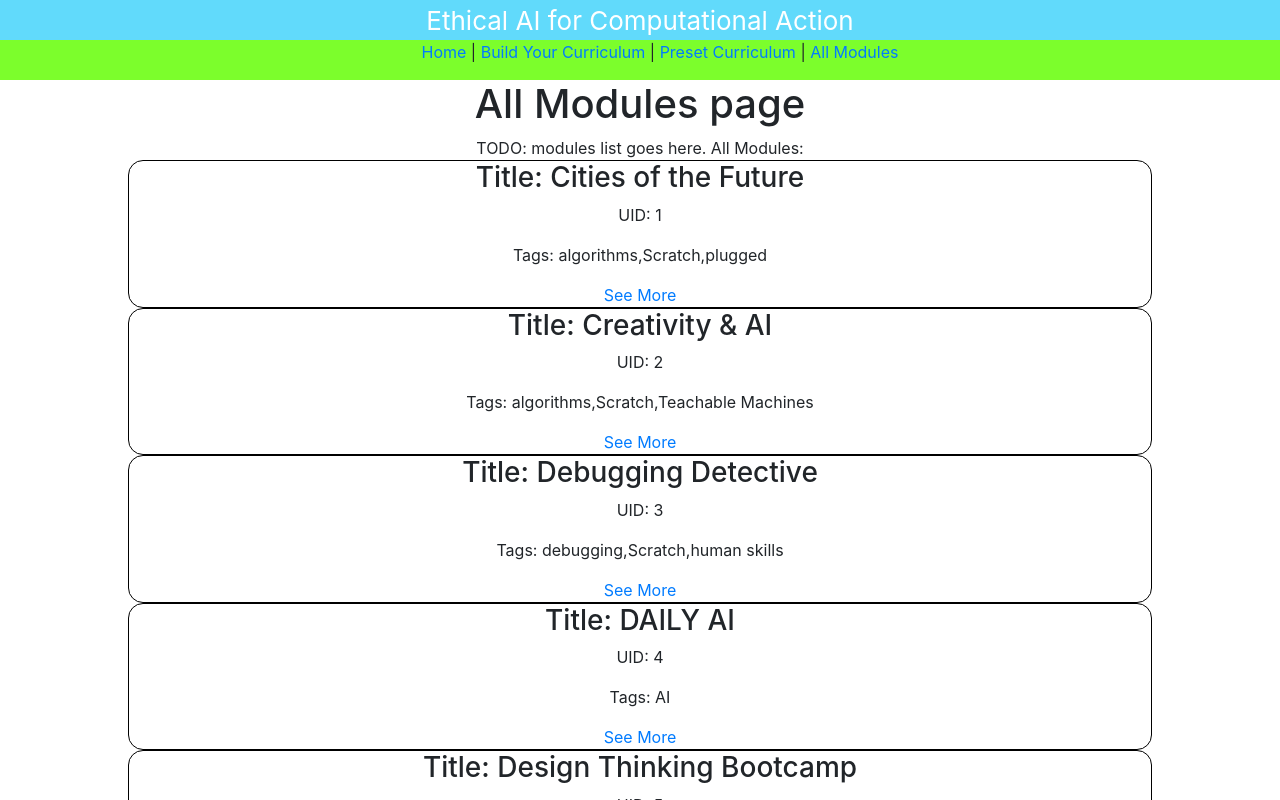
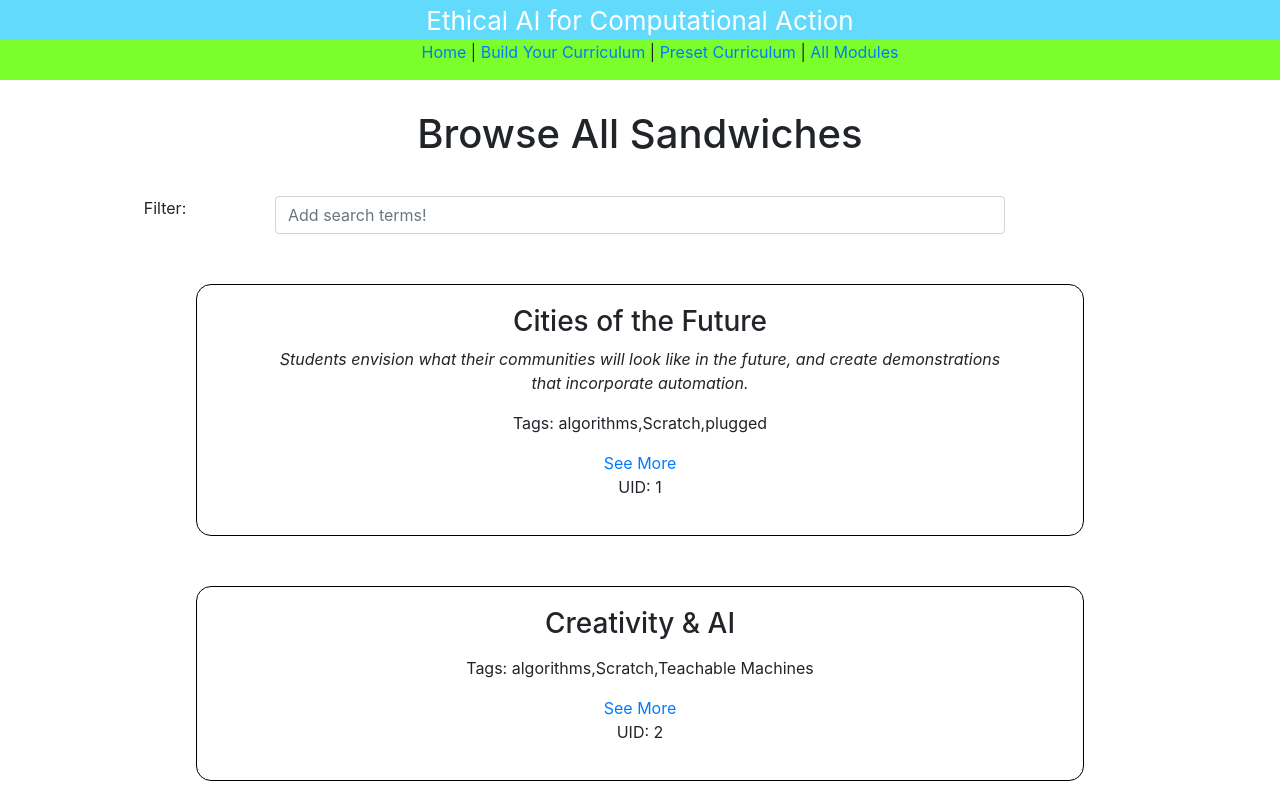
Before and after one commit to brandonwang15/meng-sandwich-app, a React (Create React App) app: page /all in a window 1280 px wide. Shown: the top 800 px of the page. Built offline with nearby package versions, Linux system fonts and the light colour scheme.

Commit message:
Add a search/filter bar to AllModules page. And minor UI improvements.
- Created FilterableSandwichContainer

```diff
--- a/src/components/App.js
+++ b/src/components/App.js
@@ -1,4 +1,5 @@
 import './App.css';
+import './../styles.css';
 import Sandwich from './modules/Sandwich';
 import Navbar from './modules/Navbar';
 import SandwichPage from './pages/SandwichPage';
@@ -39,14 +40,14 @@ function App() {
         {
           // TODO: generate Routes for each module page
           data.all_modules.map(module => {
-            return <Route path={"/sandwich/"+module.uid}>
+            return <Route key={module.uid} path={"/sandwich/"+module.uid}>
               <SandwichPage sandwich={module}/>
             </Route>
           })
         }
 
         <Route path="/">
-          <h1>404</h1>
+          <h1 class="Page-title">404</h1>
         </Route>
 
       </Switch>
--- a/src/components/modules/CurriculumBuilder.js
+++ b/src/components/modules/CurriculumBuilder.js
@@ -6,6 +6,7 @@ import PropTypes from 'prop-types';
 
 import data from "../../data/all_modules"
 import DraggableSandwich from "../modules/DraggableSandwich";
+import FilterableSandwichContainer from "../modules/FilterableSandwichContainer";
 
 const emptySandwich = {};
 
--- /dev/null
+++ b/src/components/modules/FilterableSandwichContainer.js
@@ -0,0 +1,98 @@
+import React, { Component } from "react";
+import DraggableSandwich from "./DraggableSandwich";
+import Sandwich from "./Sandwich";
+import PropTypes from 'prop-types';
+
+class FilterableSandwichContainer extends React.Component {
+    constructor(props) {
+        super(props);
+
+        this.onFilterTextChanged = this.onFilterTextChanged.bind(this);
+
+        this.state = {
+            sandwichIndicesToShow: [...Array(this.props.sandwichData.all_modules.length).keys()], // indices into sandwichData, indicating which sandwiches should be displayed
+        };
+
+
+
+    }
+
+    isSandwichMatching(data, searchText) {
+        searchText = searchText.toLowerCase();
+        // check tags for match
+        if (data.tags.join(" ").toLowerCase().includes(searchText)) {
+            return true;
+        }
+
+        // check title for match
+        if (data.title.toLowerCase().includes(searchText)) {
+            return true;
+        }
+
+        // TODO: add more matching conditions
+        return false;
+    }
+
+    onFilterTextChanged(e) {
+        const searchText = e.target.value;
+        let newSandwichIndicesToShow = []
+
+        // if empty search text, show all results
+        console.log("searchText: %s", searchText)
+        if (searchText.trim() === "") {
+            console.log("show all");
+
+            newSandwichIndicesToShow = [...Array(this.props.sandwichData.all_modules.length).keys()];
+            this.setState({sandwichIndicesToShow: newSandwichIndicesToShow});
+            return;
+        }
+
+
+        this.props.sandwichData.all_modules.forEach((value, index) => {
+            if (this.isSandwichMatching(value, searchText)) {
+                newSandwichIndicesToShow.push(index);
+            }
+        });
+
+        this.setState({sandwichIndicesToShow: newSandwichIndicesToShow});
+    }
+
+    render() {
+        let filteredModules = this.props.sandwichData.all_modules.filter((value, index) => {
+            return this.state.sandwichIndicesToShow.includes(index);
+        });
+
+        return (
+            <>
+                <div class="container">
+                    <div class="row">
+                        <div class="col-sm-2">
+                            Filter:
+                        </div>
+                        <div class="col-sm-8">
+                            <input id="searchField" type="text" class="form-control" placeholder="Add search terms!" onChange={this.onFilterTextChanged}/>
+                        </div>
+                    </div>
+
+                    {filteredModules.map((module) =>
+                        <div class="row">
+                            <div class="col-sm">
+                                <Sandwich
+                                    key={module.uid}
+                                    data={module}
+                                />
+                            </div>
+                        </div>
+                    )}
+                </div>
+            </>
+        )
+    }
+}
+
+FilterableSandwichContainer.propTypes = {
+    sandwichData: PropTypes.object.isRequired,
+}
+
+
+export default FilterableSandwichContainer;
--- a/src/components/modules/Sandwich.css
+++ b/src/components/modules/Sandwich.css
@@ -3,4 +3,8 @@
     border:1px solid black;
     margin-left: 10%;
     margin-right: 10%;
+    margin-top: 50px;
+    padding: 20px;
+    padding-left: 80px;
+    padding-right: 80px;
 }
--- a/src/components/modules/Sandwich.js
+++ b/src/components/modules/Sandwich.js
@@ -12,10 +12,11 @@ class Sandwich extends React.Component {
     render() {
         return (
             <div className="Sandwich-container" >
-                <h3>Title: {this.props.data.title}</h3>
-                <p>UID: {this.props.data.uid}</p>
+                <h3>{this.props.data.title}</h3>
+                <p><em>{this.props.data.short_description}</em></p>
                 <p>Tags: {this.props.data.tags.toString()}</p>
                 <NavLink to={"/sandwich/"+this.props.data.uid}>See More</NavLink>
+                <p>UID: {this.props.data.uid}</p>
             </div>
         )
     }
--- a/src/components/pages/AllModules.js
+++ b/src/components/pages/AllModules.js
@@ -1,8 +1,11 @@
 import React, { Component } from "react";
 import Sandwich from '../modules/Sandwich';
+import FilterableSandwichContainer from "../modules/FilterableSandwichContainer";
 
 import { DndProvider } from 'react-dnd'
 import { HTML5Backend } from 'react-dnd-html5-backend'
+
+import "./../../styles.css"
 
 import data from "../../data/all_modules";
 
@@ -11,20 +14,11 @@ class AllModules extends React.Component {
         return (
             <DndProvider backend={HTML5Backend}>
                 <>
-                    <h1>All Modules page</h1>
-                    <div>
-                        TODO: modules list goes here.
-                        All Modules:
-                    {data.all_modules.map((module) =>
-                        <Sandwich
-                            key={module.uid}
-                            data={module}
-                        />
-                    )}
+                    <div class="Page-title">
+                        <h1>Browse All Sandwiches</h1>
                     </div>
                     <div>
-
-
+                        <FilterableSandwichContainer sandwichData={data}/>
                     </div>
                 </>
             </DndProvider>
--- a/src/components/pages/BuildYourOwn.js
+++ b/src/components/pages/BuildYourOwn.js
@@ -2,6 +2,8 @@ import React, { Component } from "react";
 
 import { DndProvider } from 'react-dnd'
 import { HTML5Backend } from 'react-dnd-html5-backend'
+
+import "./../../styles.css"
 
 import CurriculumBuilder from "../modules/CurriculumBuilder";
 
@@ -10,12 +12,11 @@ class BuildYourOwn extends React.Component {
         return (
             <DndProvider backend={HTML5Backend}>
                 <>
+                    <div class="col-sm Page-title">
+                        <h1>Build Your Own Module</h1>
+                    </div>
                     <div class="container">
                         <div class="row">
-                            <div class="col-sm">
-                                <h1>Build Your Own Module</h1>
-                                <hr />
-                            </div>
                         </div>
                         <CurriculumBuilder numSlots="3"/>
                     </div>
--- a/src/components/pages/Home.js
+++ b/src/components/pages/Home.js
@@ -1,7 +1,9 @@
+import "../../styles.css"
+
 function Home() {
     return (
         <>
-            <h1>Welcome to the home page</h1>
+            <h1 class="Page-title">Welcome to the home page</h1>
             <div>
                 On this website you'll be able to:
                 <ul>
--- /dev/null
+++ b/src/styles.css
@@ -0,0 +1,3 @@
+.Page-title {
+    padding: 30px;
+}
```
